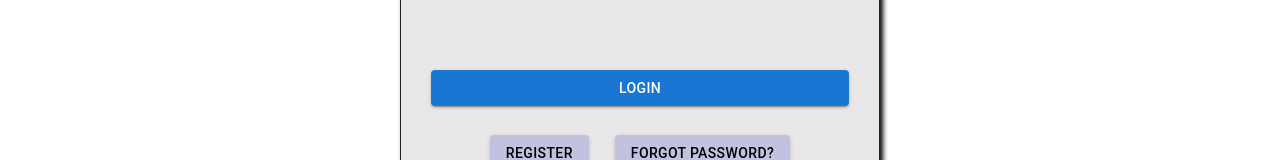
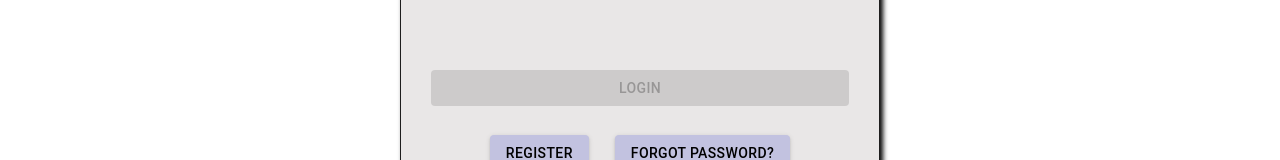
Before and after one commit to AngelGeorgievStoyanov/hack-trip, a Next.js app: page /login in a window 1280 px wide. Shown: the part 477-637 px from the top of the page. Built offline with nearby package versions, Linux system fonts and the light colour scheme; no server answers; what @mui/material-nextjs would draw is missing.

Commit message:
Fix login CAPTCHA form state

```diff
--- a/src/components/auth/LoginForm.tsx
+++ b/src/components/auth/LoginForm.tsx
@@ -30,13 +30,12 @@ export function LoginForm() {
   const router = useRouter();
   const notification = useNotification();
   const [captchaToken, setCaptchaToken] = useState('');
-  const [emailVerified, setEmailVerified] = useState(false);
 
   useEffect(() => {
     if (typeof BroadcastChannel === 'undefined') return;
     const channel = new BroadcastChannel('hacktrip-auth-events');
     const handleMessage = (event: MessageEvent<{ type?: string }>) => {
-      if (event.data?.type === 'email-verified') { setEmailVerified(true); notification.success(LOGIN_EMAIL_VERIFIED_MESSAGE); }
+      if (event.data?.type === 'email-verified') notification.success(LOGIN_EMAIL_VERIFIED_MESSAGE);
     };
     channel.addEventListener('message', handleMessage);
     return () => { channel.removeEventListener('message', handleMessage); channel.close(); };
@@ -130,11 +129,12 @@ export function LoginForm() {
             },
           }}
         />
-        <Captcha disabled={submitting || !captchaToken} onTokenChange={(token) => { setCaptchaToken(token); setValue('captchaToken', token, { shouldValidate: true }); }} />
+        <input type="hidden" {...register('captchaToken')} />
+        <Captcha disabled={submitting} onTokenChange={(token) => { setCaptchaToken(token); setValue('captchaToken', token, { shouldValidate: true }); }} />
         <Button
           type="submit"
           variant="contained"
-          disabled={submitting}
+          disabled={submitting || !captchaToken}
           startIcon={submitting ? <CircularProgress size={18} /> : undefined}
           sx={{ ':hover': { backgroundColor: '#4daf30' } }}
         >
```
